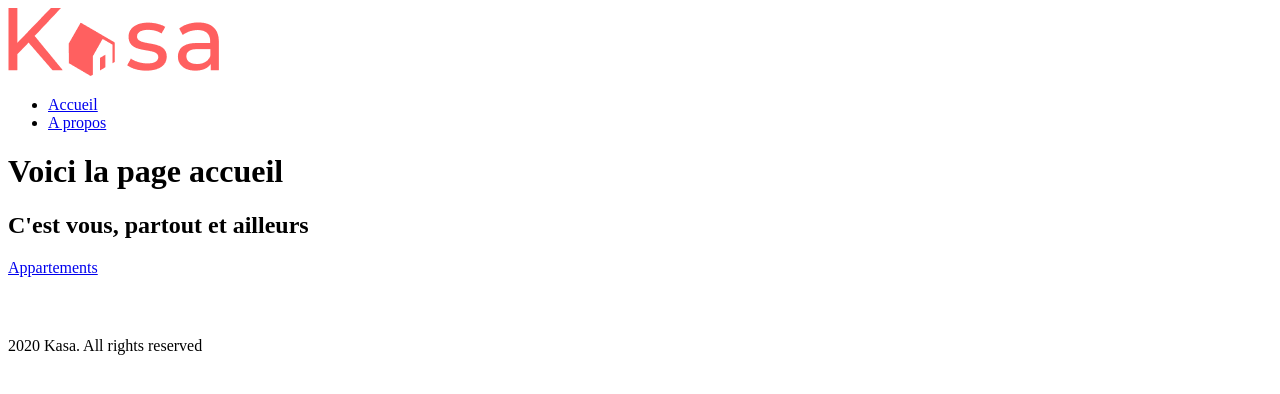
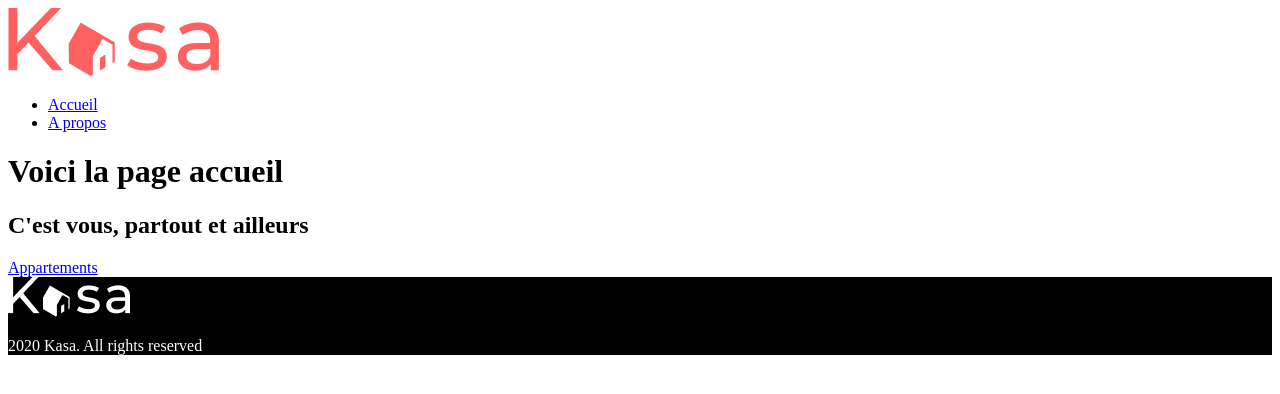
Before and after one commit to SilviaTGit/Project5, a React (Vite) app in the folder kasa/: page / in a window 1280 px wide. Shown: the top 394 px of the page. Built offline with nearby package versions, Linux system fonts and the light colour scheme.

Commit message:
Added Footer and Header Scss files

```diff
--- /dev/null
+++ b/kasa/src/assets/styles/Footer.scss
@@ -0,0 +1,4 @@
+footer {
+    background-color: black;
+    color: white;
+}
--- a/kasa/src/components/Footer.jsx
+++ b/kasa/src/components/Footer.jsx
@@ -1,4 +1,5 @@
 import logoFooter from '../assets/images/logoFooter.png';
+import '../assets/styles/Footer.scss';
 
 function Footer() {
   return (
```
Also changed, not shown: kasa/src/assets/styles/Header.scss (added).
